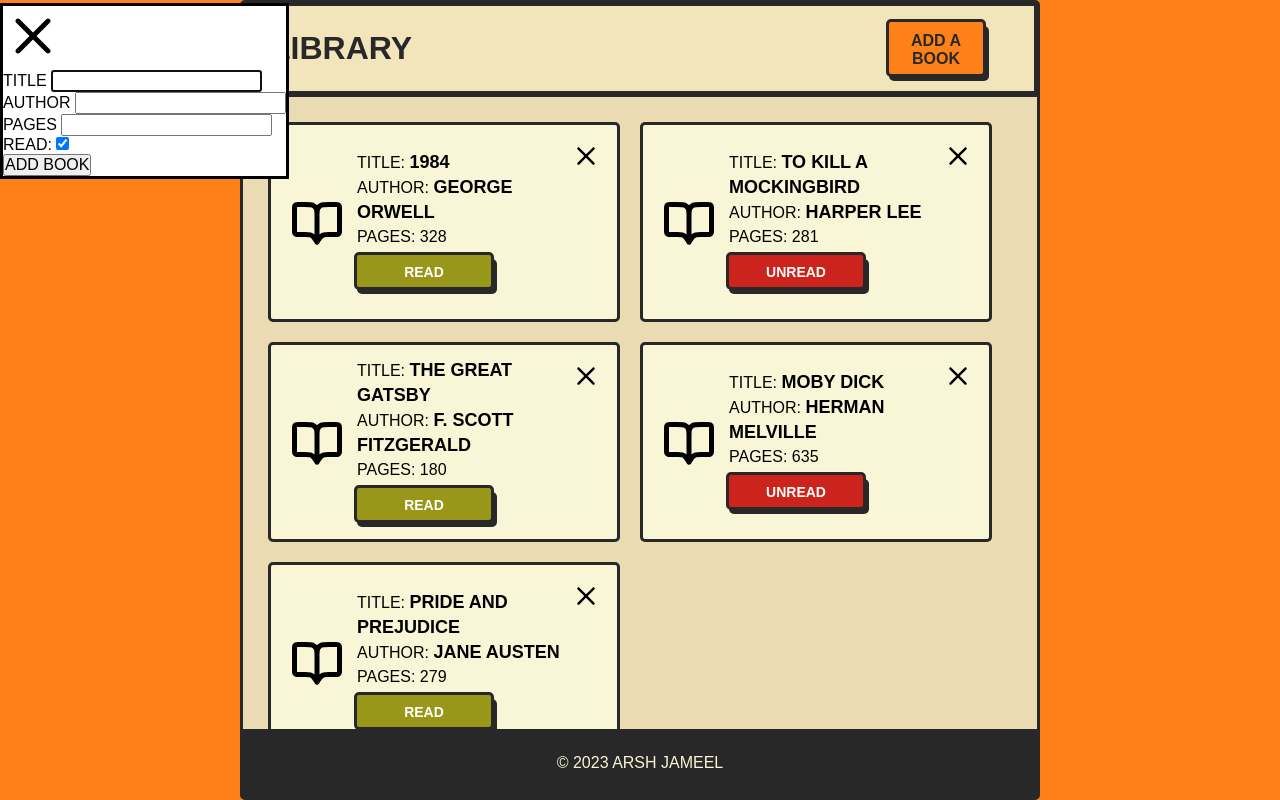
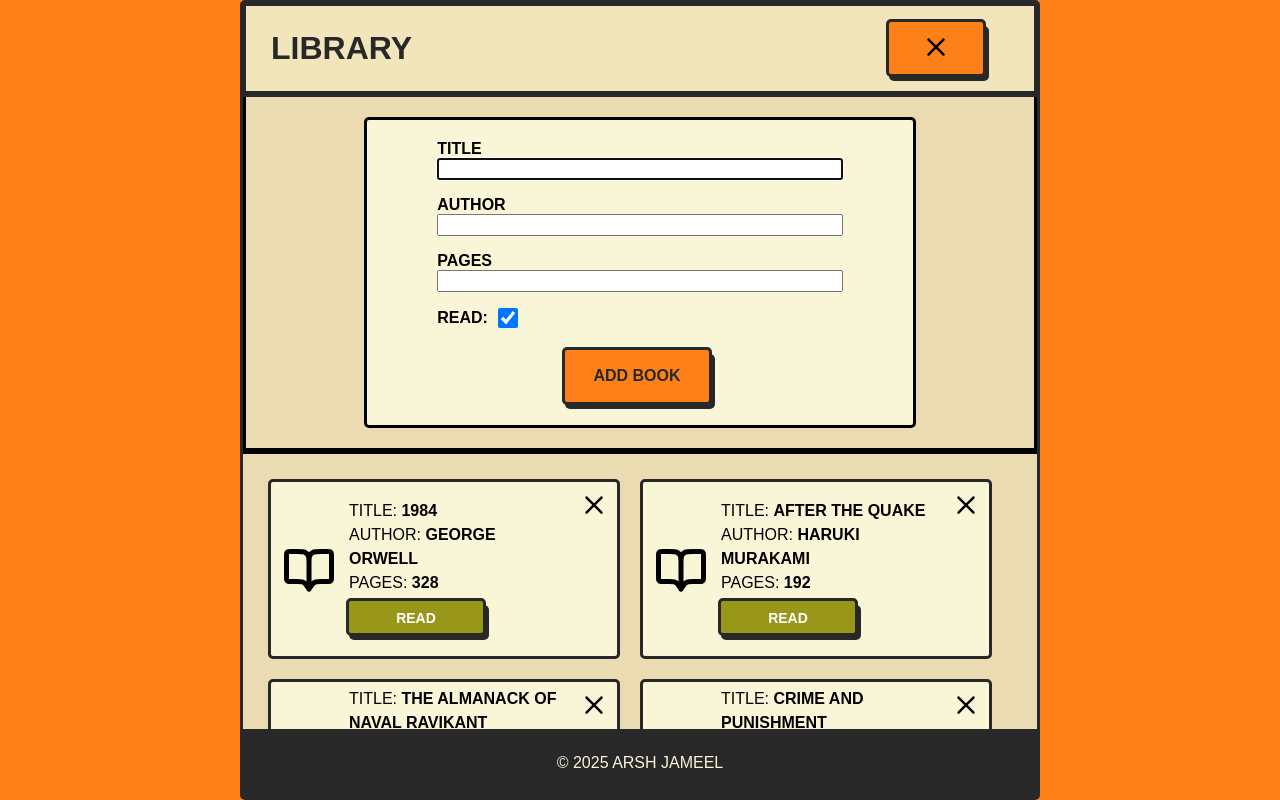
Before and after one commit to arshjameel/Library, a plain HTML site: page index.html in a window 1280 px wide. Both pictures are taken after a click on the button "ADD A BOOK". Drawn offline with Linux system fonts and the light colour scheme.

Commit message:
fixed dialog design and inconsistent spacing within an item. 'add a button' button can now be toggled to look like a cross to close the dialog.

```diff
--- a/index.html
+++ b/index.html
@@ -16,8 +16,6 @@
             </div>
         </div>
         <dialog class="dialog">
-            <img src="./assets/close-cross-remove-delete-svgrepo-com.svg"
-                alt="close-dialog-icon" class="close-dialog-btn">
             <form action="" method="post">
                 <p class="form-row">
                     <label for="title">Title</label>
@@ -39,25 +37,31 @@
                     <label for="pages">Pages</label>
                     <input id="pages"
                         name="pages"
-                        type="text"
+                        type="number"
+                        min="1"
                         required
                     />
                 </p>
-                <label for="read">Read: </label>
-                <input id="read-status"
+                <p class="read-row">
+                    <label for="read">Read: </label>
+                    <input id="read-status"
                         name="read"
                         type="checkbox"
                         value="true"
-                        checked/>
-                <p class="form-row">
-                    <button type="submit">Add Book</button>
+                        checked
+                    />
                 </p>
+                <div class="button-row">
+                    <div class="add-button-container">
+                        <button class="addBookBtn" type="submit">Add Book</button>
+                    </div>
+                </div>
             </form>
         </dialog>
         <div class="contentBox">
         </div>
         <div class="footer">
-            <p>&copy 2023 Arsh Jameel</p>
+            <p>&copy <script>document.write(new Date().getFullYear());</script> Arsh Jameel</p>
         </div>
     </div>
 </body>
--- a/script.js
+++ b/script.js
@@ -1,5 +1,6 @@
-const myLibrary = [];
+const myLibrary = []; // all books are stored in this array
 
+// constructor
 function Book(id, title, author, pages, read) {
     this.id = id;
     this.title = title;
@@ -8,6 +9,7 @@ function Book(id, title, author, pages, read) {
     this.read = read;
 }
 
+// push each book into the array to "add" them to the library
 function addBookToLibrary(book) {
     myLibrary.push(book);
 }
@@ -95,18 +97,20 @@ function renderBook(book) {
     container.appendChild(item);
 }
 
+// method to render all initial books
 function renderAllBooks() {
     container.innerHTML = ''; // Clear the container
     myLibrary.forEach(renderBook);
 }
 
-// Initial books
+// create the initial books
 const book1 = new Book(crypto.randomUUID(), "1984", "George Orwell", 328, true);
-const book2 = new Book(crypto.randomUUID(), "To Kill a Mockingbird", "Harper Lee", 281, false);
-const book3 = new Book(crypto.randomUUID(), "The Great Gatsby", "F. Scott Fitzgerald", 180, true);
-const book4 = new Book(crypto.randomUUID(), "Moby Dick", "Herman Melville", 635, false);
-const book5 = new Book(crypto.randomUUID(), "Pride and Prejudice", "Jane Austen", 279, true);
+const book2 = new Book(crypto.randomUUID(), "After the Quake", "Haruki Murakami", 192, true);
+const book3 = new Book(crypto.randomUUID(), "The Almanack of Naval Ravikant", "Eric Jorgenson", 242, true);
+const book4 = new Book(crypto.randomUUID(), "Crime and Punishment", "Fyodor Dostoevsky", 527, false);
+const book5 = new Book(crypto.randomUUID(), "The Castle", "Franz Kafka", 352, false);
 
+// add the initial books
 addBookToLibrary(book1);
 addBookToLibrary(book2);
 addBookToLibrary(book3);
@@ -117,36 +121,49 @@ const container = document.querySelector('.contentBox');
 renderAllBooks();
 
 const openBtn = document.querySelector('.btnDisplayForm');
-const closeBtn = document.querySelector('.close-dialog-btn');
 const dialog = document.querySelector('.dialog');
 const form = dialog.querySelector('form');
 
+const addButtonText = openBtn.textContent; // "Add a Book"
+
 // Show dialog on button click
 openBtn.addEventListener('click', () => {
-    dialog.show();
+    if (dialog.open) {
+        dialog.close();
+        openBtn.innerHTML = addButtonText;
+        openBtn.classList.remove('close-dialog-btn');
+    } else {
+        dialog.show();
+        // replace button text with an image of a cross (X)
+        openBtn.innerHTML = '<img src="./assets/close-cross-remove-delete-svgrepo-com.svg" alt="close-dialog-icon" class="close-dialog-icon">';
+        openBtn.classList.add('close-dialog-btn');
+    }
 });
-
-// Close dialog after submitting the form
-form.addEventListener('submit', (e) => {
-    e.preventDefault(); // Prevent actual form submission
-    dialog.close();
-});
-
-// Hide dialog
-closeBtn.addEventListener('click', () => dialog.close());
 
 form.addEventListener('submit', (e) => {
     e.preventDefault();
 
+    // get info from user
     const title = document.querySelector('#title').value.trim();
     const author = document.querySelector('#author').value.trim();
     const pages = parseInt(document.querySelector('#pages').value);
     const read = document.querySelector('input[name="read"]').checked;
 
+    // add info to the library with a unique ID for each book
     const newBook = new Book(crypto.randomUUID(), title, author, pages, read);
     addBookToLibrary(newBook);
     renderBook(newBook);
 
+    // disable that annoying message to confirm form resubmission
+    if (window.history.replaceState) {
+        window.history.replaceState(null, null, window.location.href);
+    }
+
+    // reset the close button to prompt user to add another book
+    openBtn.textContent = addButtonText;
+    openBtn.classList.remove('close-dialog-btn');
+    // reset form to add a new book
+    form.reset();
+    // close the dialog to all added books
     dialog.close();
-    form.reset();
 });
--- a/styles.css
+++ b/styles.css
@@ -1,3 +1,5 @@
+/* warning: messy css ahead. side effects may include severe headaches */
+
 * {
     box-sizing: border-box;
     margin: 0;
@@ -81,6 +83,82 @@ button:focus {
     transform: translateY(3px) translateX(3px);
 }
 
+.dialog {
+    margin: 0 auto;
+    background-color: #ebdbb2;
+    height: 40rem;
+    width: 100%;
+    position: relative;
+    padding: 20px 0px 20px 0px;
+    border-top: none;
+    border-bottom: 6px solid;
+    outline: none;
+}
+
+.close-dialog-icon{
+    height: 30px;
+    width: 30px;
+}
+
+form {
+    margin: 0 auto;
+    width: 70%;
+    border: 3px solid;
+    border-radius: 5px;
+    height: 100%;
+    padding: 20px 0px 0px 0px;
+    background-color: #f9f5d7;
+}
+
+.form-row {
+    padding: 0px 70px 0px 70px;
+    margin-bottom: 1rem;
+    display: flex;
+    justify-content: flex-start;
+    flex-direction: column;
+    flex-wrap: wrap;
+}
+
+.form-row > label{
+    display: flex;
+    align-items: flex-start;
+    font-size: 16px;
+    font-weight: 700;
+}
+
+.read-row {
+    padding: 0px 70px 0px 70px;
+    margin-bottom: 1rem;
+    display: flex;
+    align-items: center;
+}
+
+.read-row > label {
+    padding-right: 10px;
+    font-size: 16px;
+    font-weight: 700;
+}
+
+.read-row > input {
+    height: 20px;
+    width: 20px;
+    cursor: pointer;
+}
+
+.button-row .addBookBtn {
+    width: 150px;
+}
+
+.button-row .add-button-container {
+    width: 150px;
+}
+
+.button-row {
+    display: flex;
+    justify-content: center;
+    margin-bottom: 1rem;
+}
+
 .contentBox {
     display: flex;
     flex-wrap: wrap;
@@ -88,7 +166,7 @@ button:focus {
     gap: 20px;
     border-top: none;
 
-    padding: 25px;
+    padding: 25px 25px 25px 25px;
     width: 100%;
     height: 100%;
     overflow-y: auto;
@@ -100,19 +178,23 @@ button:focus {
     flex: 0 1 calc(50% - 20px);
     min-width: 350px;
     max-width: 1fr;
-    height: 200px;
+    height: 180px;
     gap: 10px;
     box-sizing: border-box;
 
     background-color: #f9f5d7;
     border: 3px solid #282828;
     border-radius: 5px;
-    padding: 1rem;
+    padding: 0.5rem;
 
     display: flex;
     flex-direction: row;
     justify-content: space-between;
     align-items: center;
+}
+
+.contentBox > .item > p {
+    flex: 1;
 }
 
 .read-switch {
@@ -174,8 +256,8 @@ img {
     line-height: 1.5rem;
 }
 
-.item .title, .author {
-    font-size: 18px;
+.item .title, .author, .pages {
+    font-size: 16px;
     font-weight: bold;
 }
 
```
